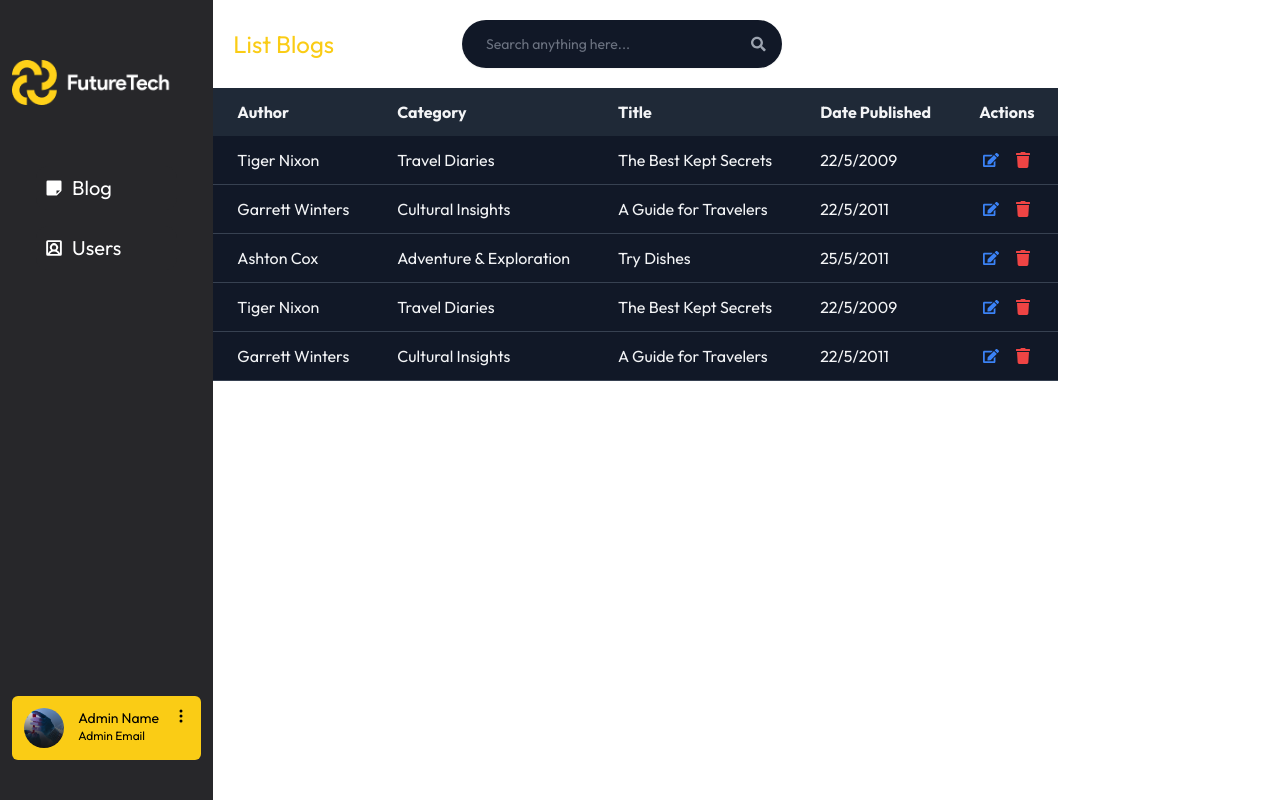
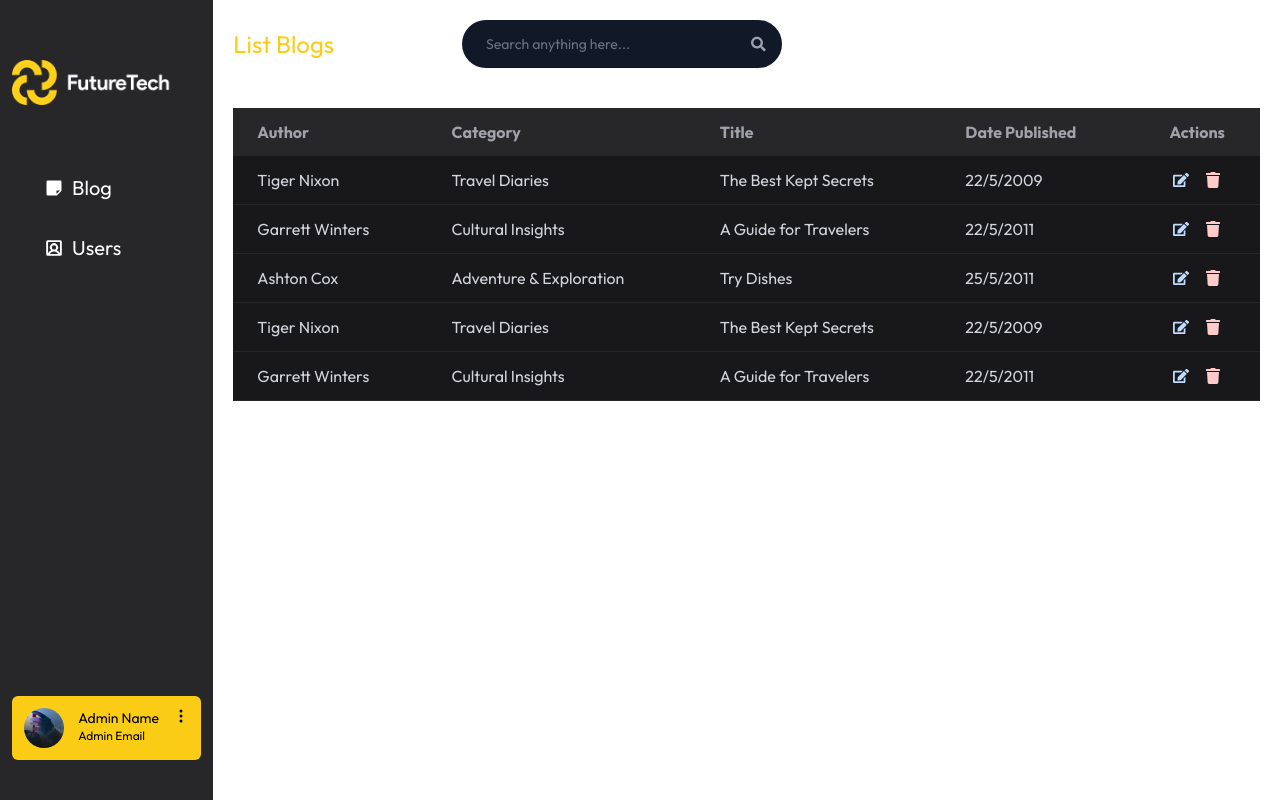
Before and after one commit to ShahidKollam/Blog-App-Next.JS, a Next.js app: page /admin/blogList in a window 1280 px wide. Built offline with nearby package versions, Linux system fonts and the light colour scheme.

Commit message:
blog craete

```diff
--- a/app/admin/blogList/page.jsx
+++ b/app/admin/blogList/page.jsx
@@ -3,13 +3,10 @@ import BlogListTable from "@/components/AdminComponents/BlogListTable";
 
 export default function Page() {
     return (
-        <div>
-            <div className="flex items-center gap-32 m-5">
-                <h1 className="text-2xl text-yellow-400">List Blogs</h1>
-                <SearchBox />
-            </div>
+        <div className="w-5/6">
+            <SearchBox headerText={"List Blogs"} />
             {/* table */}
-            <div>
+            <div className="">
                 <BlogListTable />
             </div>
         </div>
--- a/app/admin/createBlog/page.jsx
+++ b/app/admin/createBlog/page.jsx
@@ -1,11 +1,11 @@
-import React from 'react'
+import SearchBox from "@/components/AdminComponents/SearchBox";
 
 const page = () => {
-  return (
-    <div>
+    return (
+        <div>
+            <SearchBox headerText={"Create a Blog"} />
+        </div>
+    );
+};
 
-    </div>
-  )
-}
-
-export default page
+export default page;
--- a/components/AdminComponents/BlogListTable.jsx
+++ b/components/AdminComponents/BlogListTable.jsx
@@ -1,19 +1,19 @@
-import { FaEdit, FaTrash } from 'react-icons/fa';
+import { FaEdit, FaTrash } from "react-icons/fa";
 
 export default function BlogTable() {
     const blogData = [
-    { author: 'Tiger Nixon', category: 'Travel Diaries', title: 'The Best Kept Secrets', date: '22/5/2009' },
-    { author: 'Garrett Winters', category: 'Cultural Insights', title: 'A Guide for Travelers', date: '22/5/2011' },
-    { author: 'Ashton Cox', category: 'Adventure & Exploration', title: 'Try Dishes', date: '25/5/2011' },
-    { author: 'Tiger Nixon', category: 'Travel Diaries', title: 'The Best Kept Secrets', date: '22/5/2009' },
-    { author: 'Garrett Winters', category: 'Cultural Insights', title: 'A Guide for Travelers', date: '22/5/2011' }
+        { author: "Tiger Nixon", category: "Travel Diaries", title: "The Best Kept Secrets", date: "22/5/2009" },
+        { author: "Garrett Winters", category: "Cultural Insights", title: "A Guide for Travelers", date: "22/5/2011" },
+        { author: "Ashton Cox", category: "Adventure & Exploration", title: "Try Dishes", date: "25/5/2011" },
+        { author: "Tiger Nixon", category: "Travel Diaries", title: "The Best Kept Secrets", date: "22/5/2009" },
+        { author: "Garrett Winters", category: "Cultural Insights", title: "A Guide for Travelers", date: "22/5/2011" },
     ];
 
     return (
-    <div className="overflow-x-auto">
-      <table className="min-w-full bg-gray-900 text-gray-100">
+        <div className="overflow-x-auto p-5">
+            <table className=" bg-zinc-900 text-gray-300 w-full">
                 <thead>
-          <tr className="bg-gray-800">
+                    <tr className="bg-zinc-800 text-zinc-400">
                         <th className="py-3 px-6 text-left">Author</th>
                         <th className="py-3 px-6 text-left">Category</th>
                         <th className="py-3 px-6 text-left">Title</th>
@@ -23,17 +23,17 @@ export default function BlogTable() {
                 </thead>
                 <tbody>
                     {blogData.map((item, index) => (
-            <tr key={index} className="border-b border-gray-700">
+                        <tr key={index} className="border-b border-zinc-800">
                             <td className="py-3 px-6">{item.author}</td>
                             <td className="py-3 px-6">{item.category}</td>
                             <td className="py-3 px-6">{item.title}</td>
                             <td className="py-3 px-6">{item.date}</td>
                             <td className="py-3 px-6 text-center">
                                 <div className="flex justify-center items-center space-x-4">
-                  <button className="text-blue-500 hover:text-blue-700">
+                                    <button className="text-blue-200 hover:text-blue-700">
                                         <FaEdit />
                                     </button>
-                  <button className="text-red-500 hover:text-red-700">
+                                    <button className="text-red-200 hover:text-red-700">
                                         <FaTrash />
                                     </button>
                                 </div>
--- a/components/AdminComponents/SearchBox.jsx
+++ b/components/AdminComponents/SearchBox.jsx
@@ -1,8 +1,11 @@
 import { FaSearch } from "react-icons/fa";
-import React from 'react'
+import React from "react";
 
-const SearchBox = () => {
+const SearchBox = ({ headerText }) => {
     return (
+        <div className="flex items-center gap-32 m-5">
+            <h1 className="text-2xl text-yellow-400">{headerText}</h1>
+
             <div className="flex items-center h-12 w-80 bg-gray-900 hover:border border-gray-700 rounded-3xl px-4 py-2 shadow-sm">
                 <input
                     type="text"
@@ -11,9 +14,8 @@ const SearchBox = () => {
                 />
                 <FaSearch className="text-gray-400 cursor-pointer" />
             </div>
+        </div>
+    );
+};
 
-
-  )
-}
-
-export default SearchBox
+export default SearchBox;
```
Lines whose indentation alone changed are shown as unchanged.
